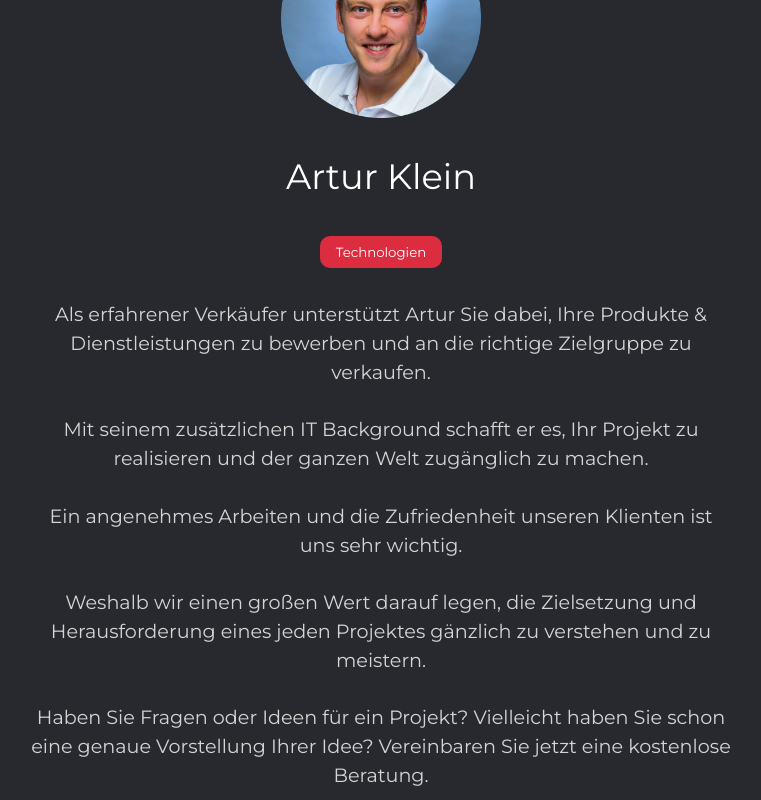
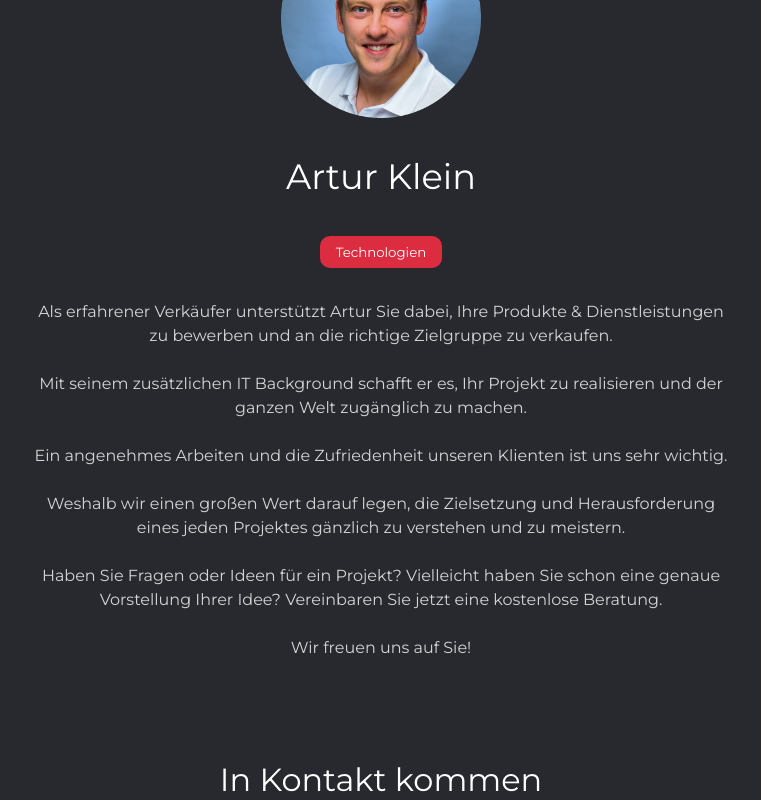
Before and after one commit to Artur-SE/Portfolio-Website, a React (Create React App) app: page / in a window 1280 px wide. Shown: the part 2283-3083 px from the top of the page, without its empty margins (259-1020 px from the left). Built offline with nearby package versions, Linux system fonts and the light colour scheme.

Commit message:
Custom scrollbar ready

```diff
--- a/src/App.js
+++ b/src/App.js
@@ -10,6 +10,7 @@ import Backdrop from "./components/Backdrop";
 import Impressum from "./components/Impressum";
 import Datenschutz from "./components/Datenschutz";
 import Error from "./components/Error";
+import ThankYou from "./components/ThankYou";
 
 // Styling
 import styled from "styled-components";
@@ -23,6 +24,9 @@ import { BrowserRouter as Router, Route, Switch } from "react-router-dom";
 
 function App() {
   const [showBackdrop, setShowBackdrop] = useState(false);
+
+  // Original Verison ---------------------------------------------------------
+
   return (
     <Router>
       <Switch>
@@ -60,12 +64,16 @@ function App() {
         <Route path="/datenschutz">
           <Datenschutz />
         </Route>
+        <Route path="/thankyou">
+          <ThankYou />
+        </Route>
         <Route path="*">
           <Error />
         </Route>
       </Switch>
     </Router>
   );
+  // --------------------------------------------------------------------------
 }
 
 const StyledApp = styled.div`
--- a/src/components/Contact.js
+++ b/src/components/Contact.js
@@ -14,6 +14,13 @@ const Contact = () => {
           action="https://formsubmit.co/1542ffadec1df3b4654844686c423a86"
           method="POST"
         >
+          <input type="hidden" name="_captcha" value="false" />
+          <input
+            type="hidden"
+            name="_next"
+            value="http://localhost:3000/thankyou"
+          />
+
           <label htmlFor="name">Name</label>
           <br />
           <br />
--- a/src/components/Description.js
+++ b/src/components/Description.js
@@ -9,6 +9,7 @@ import styled from "styled-components";
 const Description = ({ information }) => {
   if (information === "Technologien") {
     return (
+      <StyledDescription>
         <AnimatePresence>
           <motion.div
             className="description"
@@ -18,13 +19,13 @@ const Description = ({ information }) => {
             exit={{ opacity: 0 }}
           >
             <p>
-            Als erfahrener Verkäufer unterstützt Artur Sie dabei, Ihre Produkte
-            & Dienstleistungen zu bewerben und an die richtige Zielgruppe zu
-            verkaufen.
+              Als erfahrener Verkäufer unterstützt Artur Sie dabei, Ihre
+              Produkte & Dienstleistungen zu bewerben und an die richtige
+              Zielgruppe zu verkaufen.
               <br />
               <br />
-            Mit seinem zusätzlichen IT Background schafft er es, Ihr Projekt zu
-            realisieren und der ganzen Welt zugänglich zu machen.
+              Mit seinem zusätzlichen IT Background schafft er es, Ihr Projekt
+              zu realisieren und der ganzen Welt zugänglich zu machen.
               <br />
               <br />
               Ein angenehmes Arbeiten und die Zufriedenheit unseren Klienten ist
@@ -37,14 +38,15 @@ const Description = ({ information }) => {
               <br />
               <br />
               Haben Sie Fragen oder Ideen für ein Projekt? Vielleicht haben Sie
-            schon eine genaue Vorstellung Ihrer Idee? Vereinbaren Sie jetzt eine
-            kostenlose Beratung.
+              schon eine genaue Vorstellung Ihrer Idee? Vereinbaren Sie jetzt
+              eine kostenlose Beratung.
               <br />
               <br />
               Wir freuen uns auf Sie!
             </p>
           </motion.div>
         </AnimatePresence>
+      </StyledDescription>
     );
   } else {
     return (
@@ -69,6 +71,12 @@ const Description = ({ information }) => {
   }
 };
 
+const StyledDescription = styled.div`
+  p {
+    font-size: 1rem;
+  }
+`;
+
 const StyledTechnologies = styled.div`
   display: grid;
   gap: 25px;
--- /dev/null
+++ b/src/components/ThankYou.js
@@ -0,0 +1,43 @@
+import React from "react";
+import { Link } from "react-router-dom";
+
+// Styling
+import styled from "styled-components";
+
+// Animation
+import { motion } from "framer-motion";
+import { toggleAnimation } from "../animations/animations";
+
+const ThankYou = () => {
+  return (
+    <StyledThankYou>
+      <motion.div initial="hidden" animate="visible" variants={toggleAnimation}>
+        <h1>
+          Vielen Dank für Ihre Nachricht!
+          <br />
+          <br />
+          Wir werden uns sobald wie möglich bei Ihnen melden.
+          <br />
+          <br />
+          Liebe Grüße, Artur Klein
+        </h1>
+        <Link to="/">
+          <button className="btn-secondary">Home</button>
+        </Link>
+      </motion.div>
+    </StyledThankYou>
+  );
+};
+
+const StyledThankYou = styled.div`
+  margin: 0 auto;
+  max-width: var(--maxWidth);
+  text-align: center;
+  height: 100vh;
+  width: 100vw;
+  display: flex;
+  justify-content: center;
+  align-items: center;
+`;
+
+export default ThankYou;
--- a/src/index.css
+++ b/src/index.css
@@ -139,3 +139,29 @@ a {
   margin: 0;
   padding: 0;
 }
+/* ---------------------------------------------------------------------------- */
+
+/* Scrollbar ------------------------------------------------------------------ */
+
+/* width */
+::-webkit-scrollbar {
+  width: 20px;
+}
+
+/* Track */
+::-webkit-scrollbar-track {
+  background: var(--backgroundColor2);
+  border-radius: 0px 0px 10px 10px;
+}
+
+/* Handle */
+::-webkit-scrollbar-thumb {
+  background: var(--backgroundColor1);
+  border-radius: 10px;
+}
+
+/* Handle on hover */
+::-webkit-scrollbar-thumb:hover {
+  background: #555;
+}
+/* ---------------------------------------------------------------------------- */
```
Also changed, not shown: notes.txt. Lines whose indentation alone changed are shown as unchanged.
